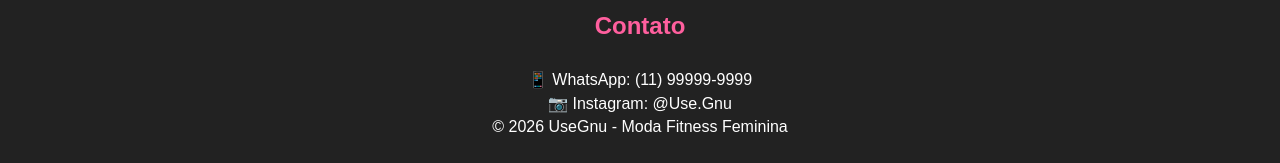
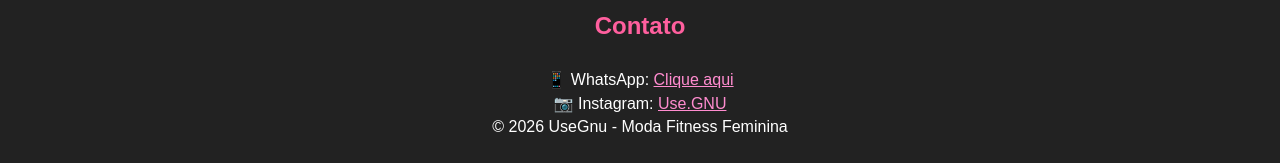
Before and after one commit to lm-ia-tec/use.gnu, a plain HTML site: page index.html in a window 1280 px wide. Shown: the part 1214-1377 px from the top of the page. Drawn offline with Linux system fonts and the light colour scheme.

Commit message:
Update index.html

```diff
--- a/index.html
+++ b/index.html
@@ -211,8 +211,8 @@
 <!-- CONTATO -->
 <footer id="contato">
     <h2 class="section-title">Contato</h2>
-    <p>📱 WhatsApp: (11) 99999-9999</p>
-    <p>📷 Instagram: @Use.Gnu</p>
+    <p>📱 WhatsApp: <a style="color:#ff8ccf;" href="https://wa.me/5511999999999">Clique aqui</a></p>
+    <p>📷 Instagram: <a style="color:#ff8ccf;" href="https://www.instagram.com/use.gnu?igsh=aTM3bWptdG53OGJo">Use.GNU</a></p>
     <p>© 2026 UseGnu - Moda Fitness Feminina</p>
 </footer>
 
```
